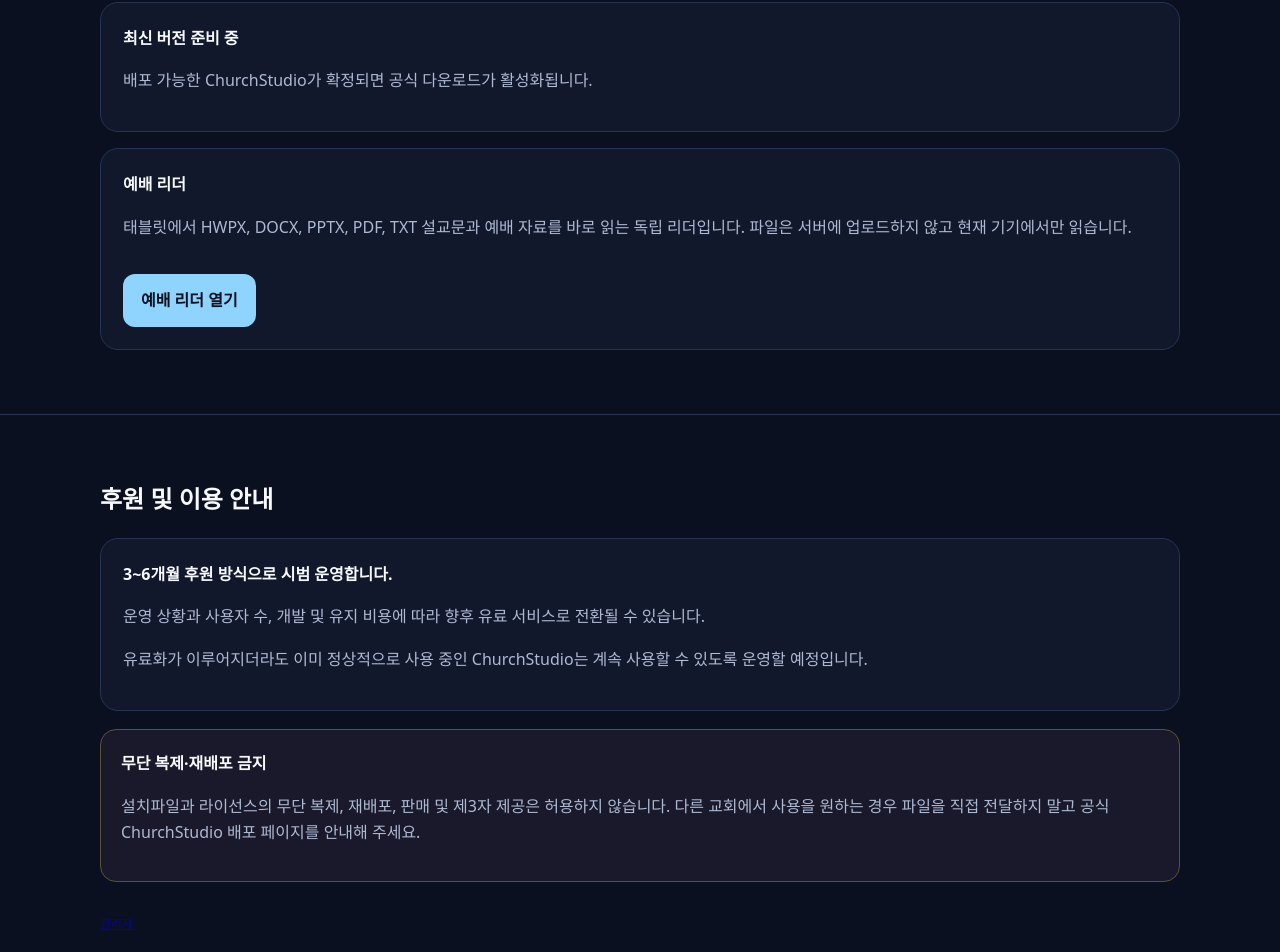
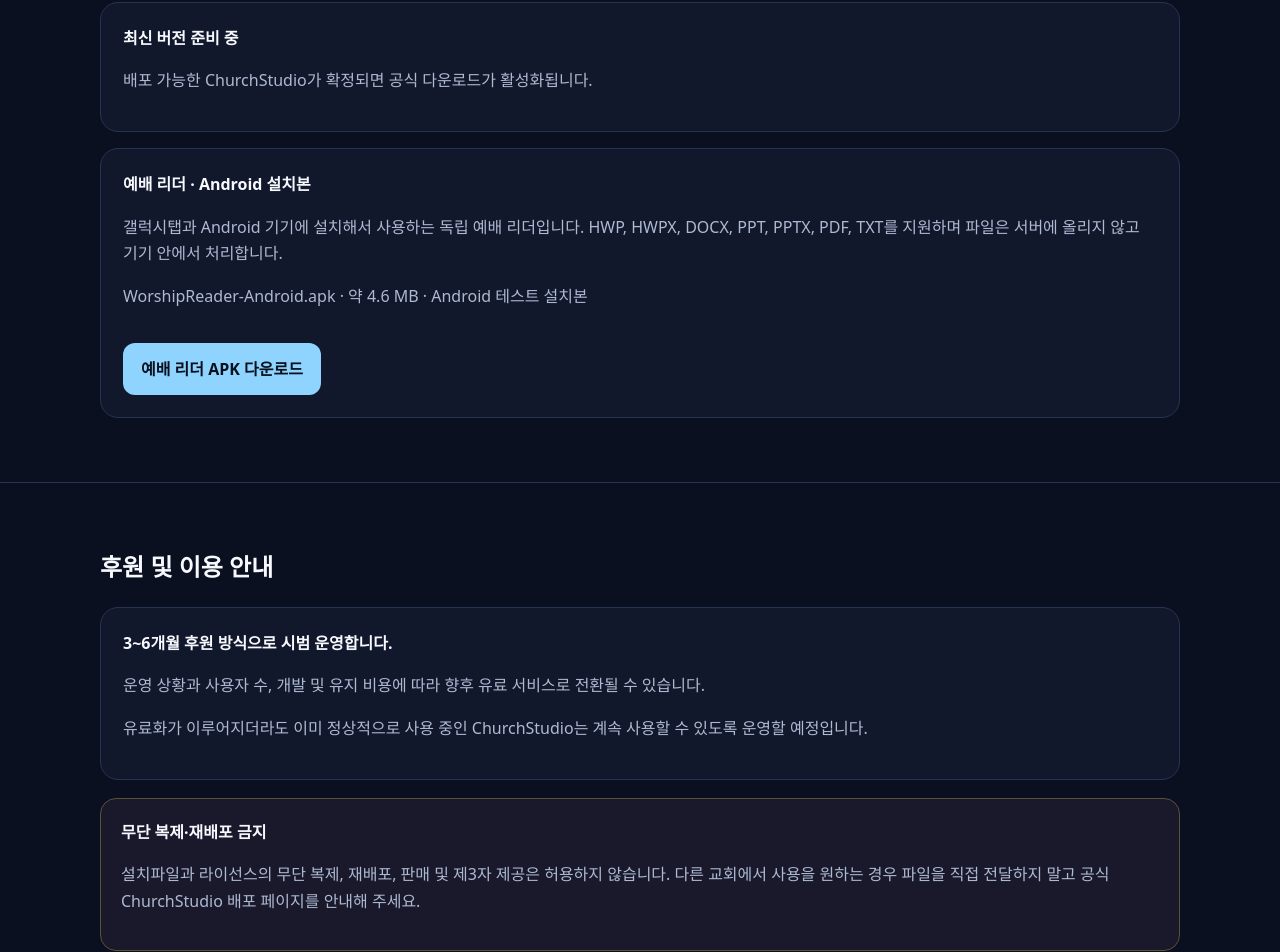
Before and after one commit to girjin2/churchstudio-kr, a Next.js app: page / in a window 1280 px wide. Shown: the part 1112-2064 px from the top of the page. Built offline with nearby package versions, Linux system fonts and the light colour scheme; no server answers; the database is empty.

Commit message:
Connect WorshipReader Android APK download

```diff
--- a/app/page.js
+++ b/app/page.js
@@ -2,6 +2,8 @@
 
 import { useEffect, useState } from 'react';
 import { supabase } from '../lib/supabase';
+
+const READER_APK_URL='https://github.com/girjin2/churchstudiokr/releases/download/worship-reader-android/WorshipReader-Android.apk';
 
 function parseGitHubReleaseUrl(url='') {
   const m = url.match(/^https:\/\/github\.com\/([^/]+)\/([^/]+)\/releases\/download\/([^/]+)\/(.+)$/i);
@@ -137,9 +139,10 @@
           </div>
 
           <div className="card" style={{marginTop:16}}>
-            <b>예배 리더</b>
-            <p className="muted">태블릿에서 HWPX, DOCX, PPTX, PDF, TXT 설교문과 예배 자료를 바로 읽는 독립 리더입니다. 파일은 서버에 업로드하지 않고 현재 기기에서만 읽습니다.</p>
-            <a className="btn" href="/reader">예배 리더 열기</a>
+            <b>예배 리더 · Android 설치본</b>
+            <p className="muted">갤럭시탭과 Android 기기에 설치해서 사용하는 독립 예배 리더입니다. HWP, HWPX, DOCX, PPT, PPTX, PDF, TXT를 지원하며 파일은 서버에 올리지 않고 기기 안에서 처리합니다.</p>
+            <p className="muted">WorshipReader-Android.apk · 약 4.6 MB · Android 테스트 설치본</p>
+            <a className="btn" href={READER_APK_URL}>예배 리더 APK 다운로드</a>
           </div>
         </div>
       </section>
```
